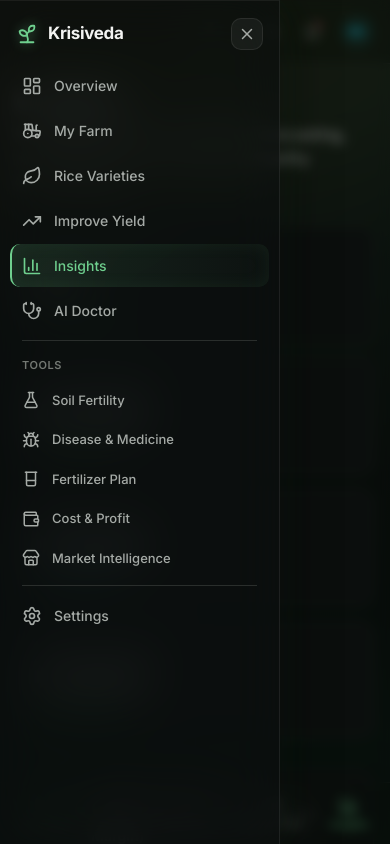
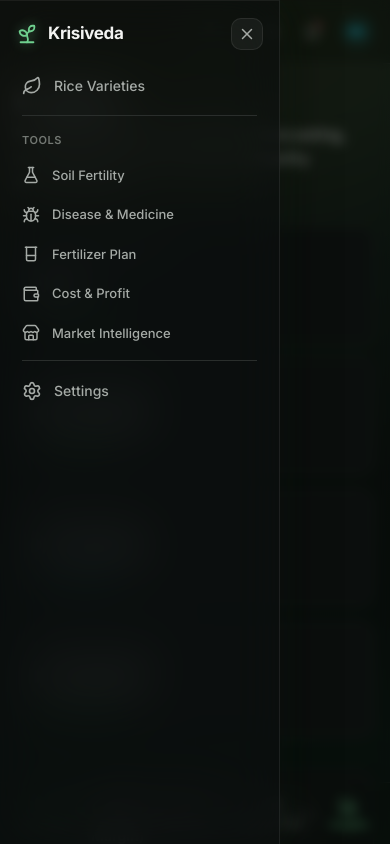
Before and after one commit to snadiok4923A/Agri_Dr, a React (Vite) app: page /Agri_Dr/insights in a window 390 px wide. Both pictures are taken after a click on the button 34 px from the left and 31 px from the top of the page. Shown: the top 844 px of the page. Built offline with nearby package versions, Linux system fonts and the light colour scheme.

Commit message:
update website

```diff
--- a/src/components/layout/MobileDrawer.jsx
+++ b/src/components/layout/MobileDrawer.jsx
@@ -3,15 +3,21 @@ import { useLanguage } from '../../hooks/useLanguage';
 import { X } from 'lucide-react';
 import { Sprout } from 'lucide-react';
 import { navItems, subItems, bottomItems } from './Sidebar';
+import { mobileNavItems } from './MobileNavigation';
 import './MobileDrawer.css';
 
 /**
  * Left-side slide-out navigation drawer (≤1024px).
- * Mirrors the desktop sidebar exactly — same nav arrays, same active style —
- * rendered as a premium frosted-glass panel over a dimmed, blurred page.
+ * Shows everything EXCEPT the five items already reachable from the
+ * mobile bottom navigation bar (Overview, My Farm, AI Doctor, Improve
+ * Yield, Insights) — so no destination is listed twice on mobile.
  */
+const bottomNavPaths = new Set(mobileNavItems.map((item) => item.path));
+
 export default function MobileDrawer({ open, onClose }) {
     const { t } = useLanguage();
+
+    const drawerNavItems = navItems.filter((item) => !bottomNavPaths.has(item.path));
 
     const linkClass = ({ isActive }) =>
         `mobile-drawer__link ${isActive ? 'mobile-drawer__link--active' : ''}`;
@@ -46,7 +52,7 @@ export default function MobileDrawer({ open, onClose }) {
 
                 <nav className="mobile-drawer__nav">
                     <div className="mobile-drawer__section">
-                        {navItems.map((item) => (
+                        {drawerNavItems.map((item) => (
                             <NavLink
                                 key={item.path}
                                 to={item.path}
--- a/src/components/layout/MobileNavigation.jsx
+++ b/src/components/layout/MobileNavigation.jsx
@@ -3,7 +3,8 @@ import { useLanguage } from '../../hooks/useLanguage';
 import { Home, Tractor, Stethoscope, TrendingUp, BarChart3 } from 'lucide-react';
 import './MobileNavigation.css';
 
-const mobileNavItems = [
+// Exported so MobileDrawer can exclude these paths from the slide-out menu
+export const mobileNavItems = [
   { path: '/', icon: Home, labelKey: 'nav.overview' },
   { path: '/farm', icon: Tractor, labelKey: 'nav.myFarm' },
   { path: '/ai-doctor', icon: Stethoscope, labelKey: 'nav.aiDoctor' },
```
